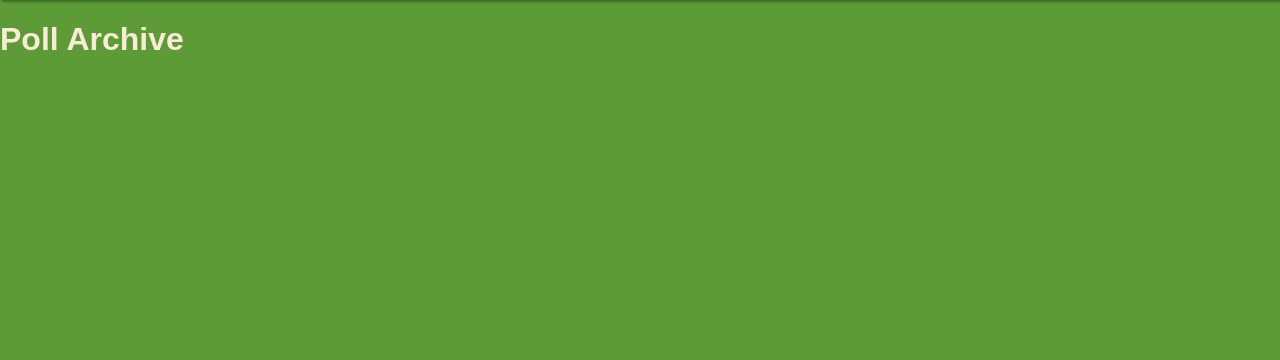
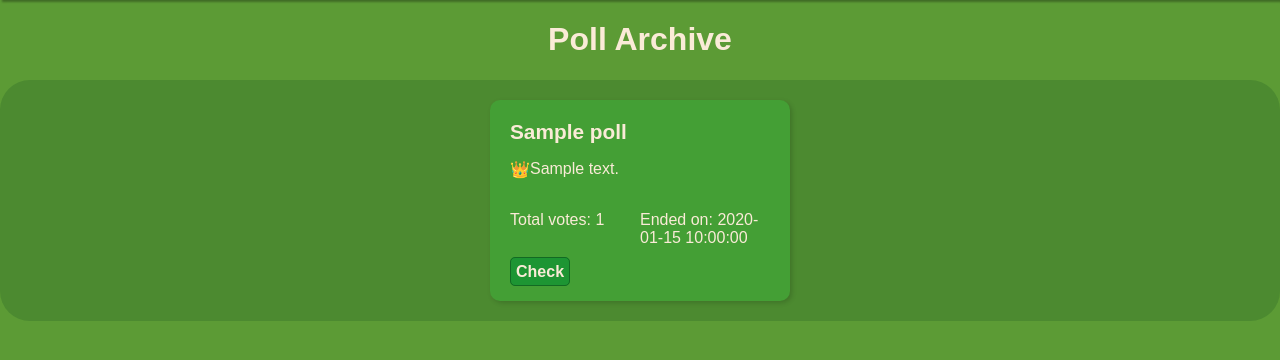
Before and after one commit to mykdolnyk/voting-flask-website, a Flask app: page /archive/ in a window 1280 px wide. Shown: the part 75-435 px from the top of the page. Run offline with Flask 3, Linux system fonts and the light colour scheme; tables that the repository leaves empty hold one stand-in row (values such as "Sample post"); some web fonts are replaced.

Commit message:
Stylized the archive page, implemented new method - Now Poll model has a property `current_winner` that shows the current leader of the poll.

```diff
--- a/src/polls/models.py
+++ b/src/polls/models.py
@@ -24,6 +24,11 @@ class Poll(db.Model):
             total += choice.total_votes
 
         return total
+
+    @property
+    def current_winner(self):
+        sorted_choices = sorted(self.choices, key=lambda choice: choice.total_votes)
+        return sorted_choices[0]
 
     @staticmethod
     def get_active_poll() -> 'Poll':
--- a/src/polls/routes/frontend.py
+++ b/src/polls/routes/frontend.py
@@ -38,7 +38,8 @@ def current_poll():
 
 @frontend_blueprint.route('/archive/', methods=['GET'])
 def poll_archive():
-    return render_template('poll_archive.html')
+    poll_list = Poll.query.order_by(Poll.id.desc()).all()
+    return render_template('poll_archive.html', poll_list=poll_list)
 
 
 @frontend_blueprint.route('/archive/<int:id>', methods=['GET'])
--- a/src/polls/templates/frontend/poll_archive.html
+++ b/src/polls/templates/frontend/poll_archive.html
@@ -1,5 +1,27 @@
 {% extends 'base.html' %}
 
 {% block content %}
-<h1>Poll Archive</h1>
+<div class="poll-list-container">
+    <h1>Poll Archive</h1>
+    <section class="poll-list">
+        {% for poll in poll_list %}
+            <div class="poll-card">
+                <span class="poll-title">
+                    {{ poll.title }}
+                </span>
+                <div class="poll-winner-info">
+                    <p>👑</p>
+                    <p class="poll-winner">
+                        {{ poll.current_winner.text }}
+                    </p>
+                </div>
+                <div class="poll-stats">
+                    <p>Total votes: <span>{{ poll.total_votes }}</span></p>
+                    <p>Ended on: {{ poll.expires_on }}</p>
+                </div>
+                <a href="{{ url_for("frontend.poll_results", id=poll.id) }}" class="button">Check</a>
+            </div>
+        {% endfor %}
+    </section>
+</div>
 {% endblock content %}
--- /dev/null
+++ b/src/static/css/archive.css
@@ -0,0 +1,47 @@
+.poll-list-container {
+    display: flex;
+    flex-direction: column;
+
+    align-items: center;
+    width: 100%;
+}
+
+.poll-list {
+    width: 100%;
+    padding: 20px;
+    box-sizing: border-box;
+    align-self: flex-start;
+    justify-content: space-around;
+
+    display: grid;
+    grid-auto-flow: row;
+    grid-template-columns: repeat(auto-fit, 300px);
+
+    row-gap: 30px;
+    column-gap: 30px;
+
+    background-color: rgba(20, 79, 33, 0.219);
+    border-radius: 30px;
+}
+
+.poll-card {
+    background-color: rgb(68, 159, 53);
+    padding: 20px;
+
+    border-radius: 10px;
+    box-shadow: 2px 2px 5px rgba(0, 0, 0, 0.163);
+}
+
+.poll-title {
+    font-weight: 700;
+    font-size: 1.3rem;
+}
+
+.poll-winner-info {
+    display: flex;
+}
+
+.poll-stats{
+    display: grid;
+    grid-template-columns: 1fr 1fr;
+}
--- a/src/static/css/style.css
+++ b/src/static/css/style.css
@@ -2,6 +2,7 @@
 @import url(flashes.css);
 @import url(header.css);
 @import url(voting.css);
+@import url(archive.css);
 
 :root {
     --font-color: antiquewhite;
@@ -53,3 +54,28 @@ a {
 
     transition: height 0.5s;
 }
+
+.button {
+    background-color: rgb(29, 149, 51);
+
+    border-color: rgb(19, 106, 35);
+    border-style: solid;
+    border-width: 1px;
+    border-radius: 5px;
+
+    text-decoration: none;
+    font-weight: 600px;
+    padding: 5px;
+
+    transition: background-color 0.15s;
+}
+
+.button:hover {
+    transition: filter 0.2s;
+    filter: brightness(1.1);
+}
+
+.button:active {
+    transition: filter 0.2s;
+    filter: saturate(1.1)
+}
```
